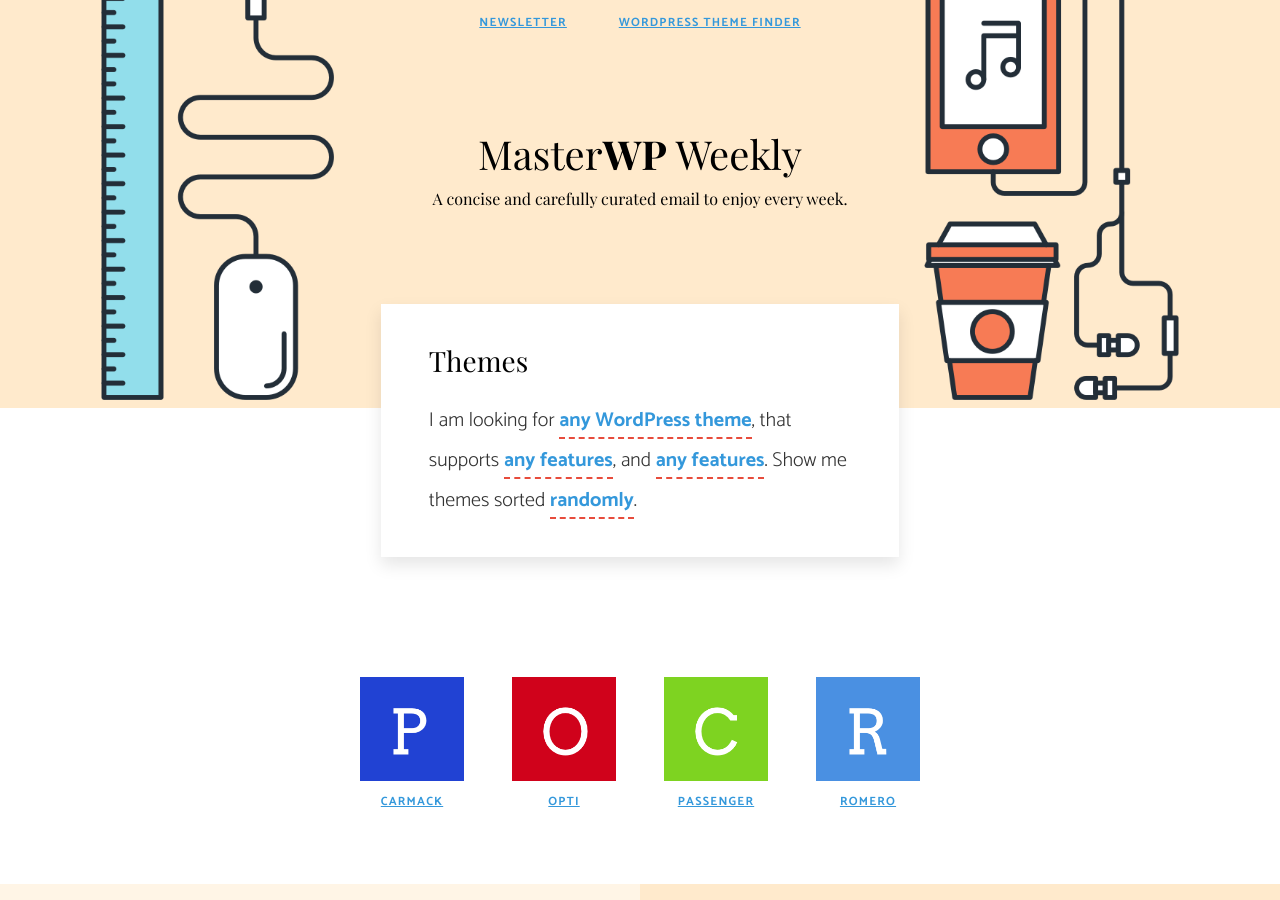
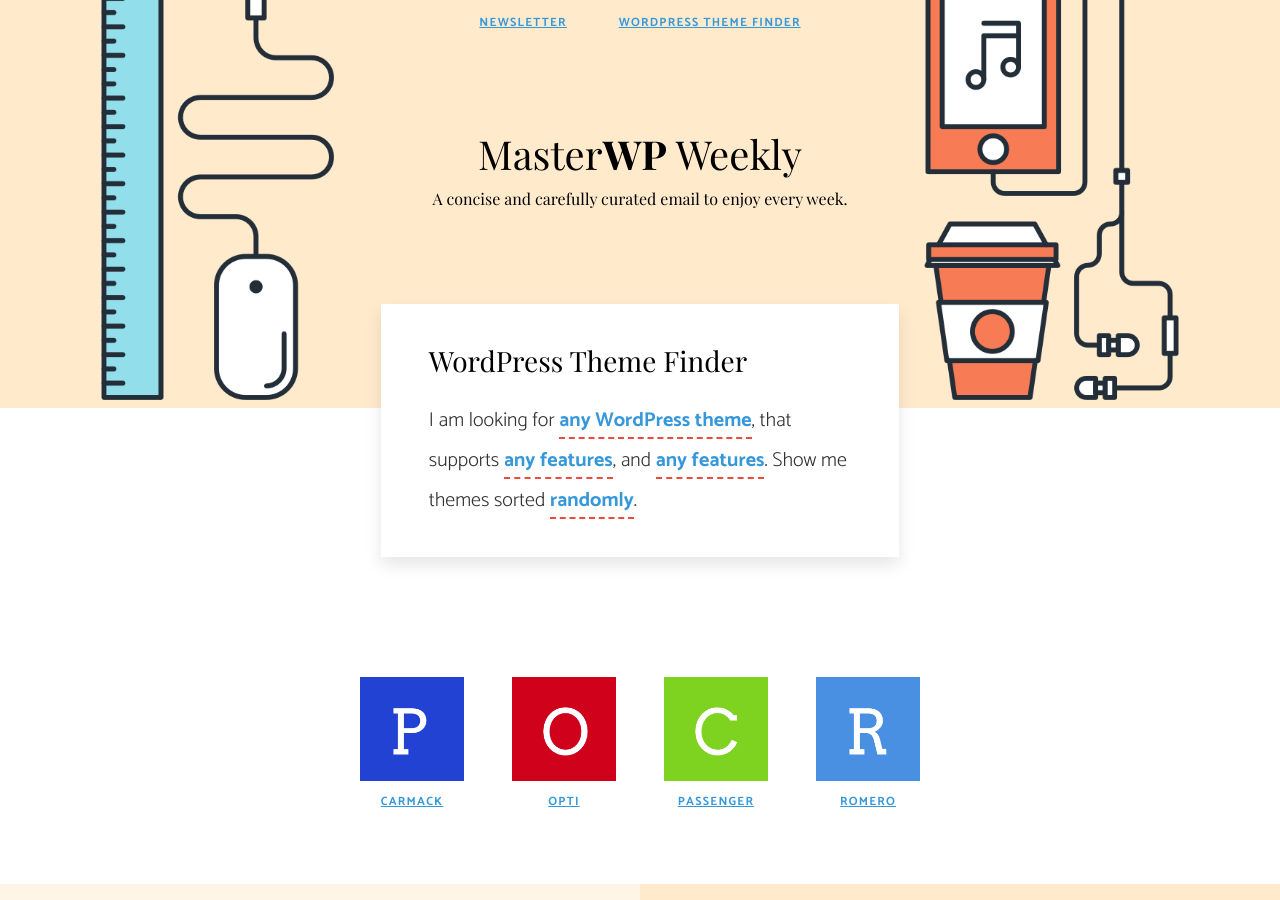
Before and after one commit to BinaryMoon/MasterWP, a Jekyll site: the page built from _pages/themes.md, in a window 1280 px wide and 900 px high. Built offline with Jekyll 4.4.1, drawn with Linux system fonts in a browser that asks for light colours; nearby versions of some CDN libraries.

Commit message:
update page title

```diff
--- a/_pages/themes.md
+++ b/_pages/themes.md
@@ -1,5 +1,5 @@
 ---
-title: Themes
+title: WordPress Theme Finder
 permalink: /wordpress-themes/
 layout: themes
 intro_include: theme-filter.html
```
